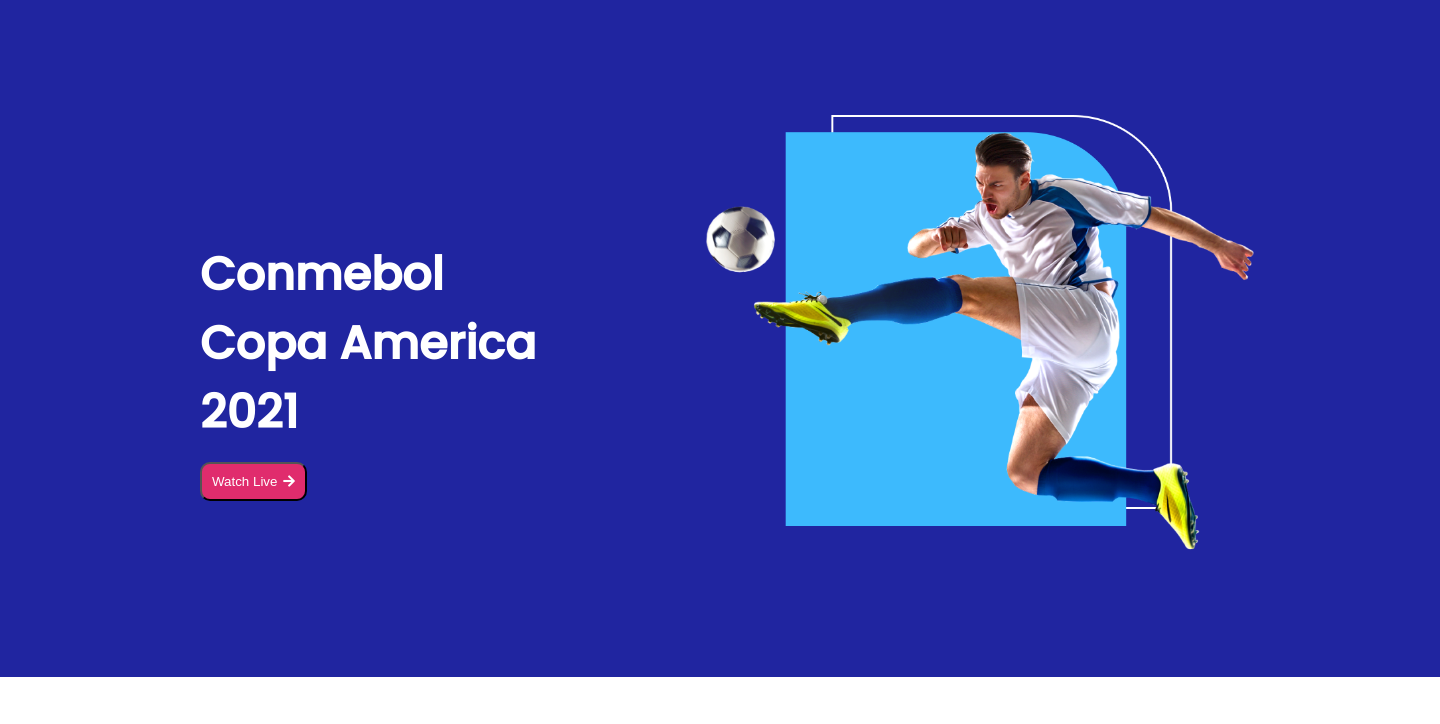
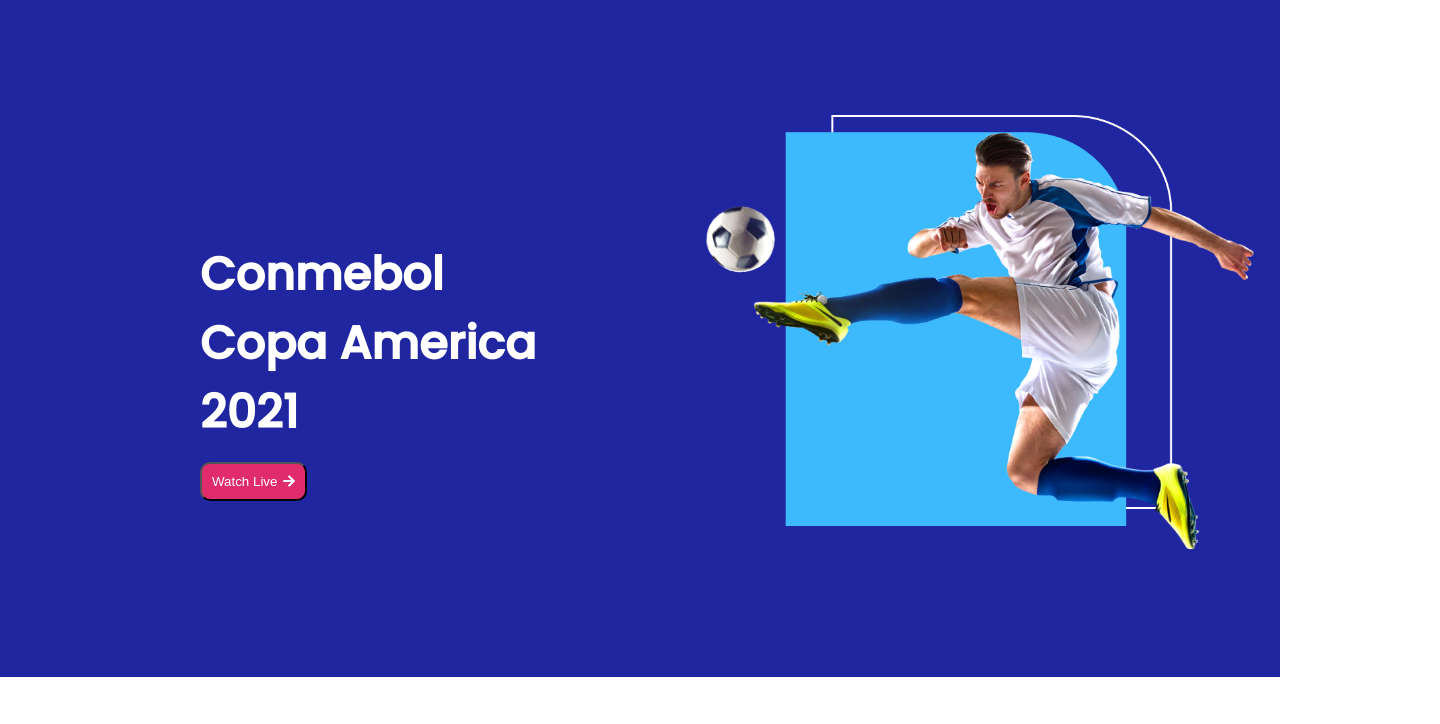
Before and after one commit to KUTUB-UDDIN/Responsive-football, a plain HTML site: page index.html in a window 1280 px wide. Shown: the top 724 px of the page, 1440 px wide, since content can reach past the window. Drawn offline with Linux system fonts and the light colour scheme.

Commit message:
respnsive

```diff
--- a/style.css
+++ b/style.css
@@ -3,13 +3,16 @@
     padding: 0;
 }
 body{
-    font-family: 'Poppins', sans-serif
+    font-family: 'Poppins', sans-serif;
+    width: 100%;
+
 }
 .container{
-    width: 1440px;
+    width: 100%;
     height: 677px;
     background-color:#2025A0;
     display: flex;
+     overflow-x: hidden;
 
 }
   .img:hover{
@@ -58,7 +61,7 @@
 .photo-album{
     display: grid;
     grid-template-columns: repeat(3,1fr);
-     padding: 30px;
+    padding: 150px;
 
 }
 .photo-frame{
```
